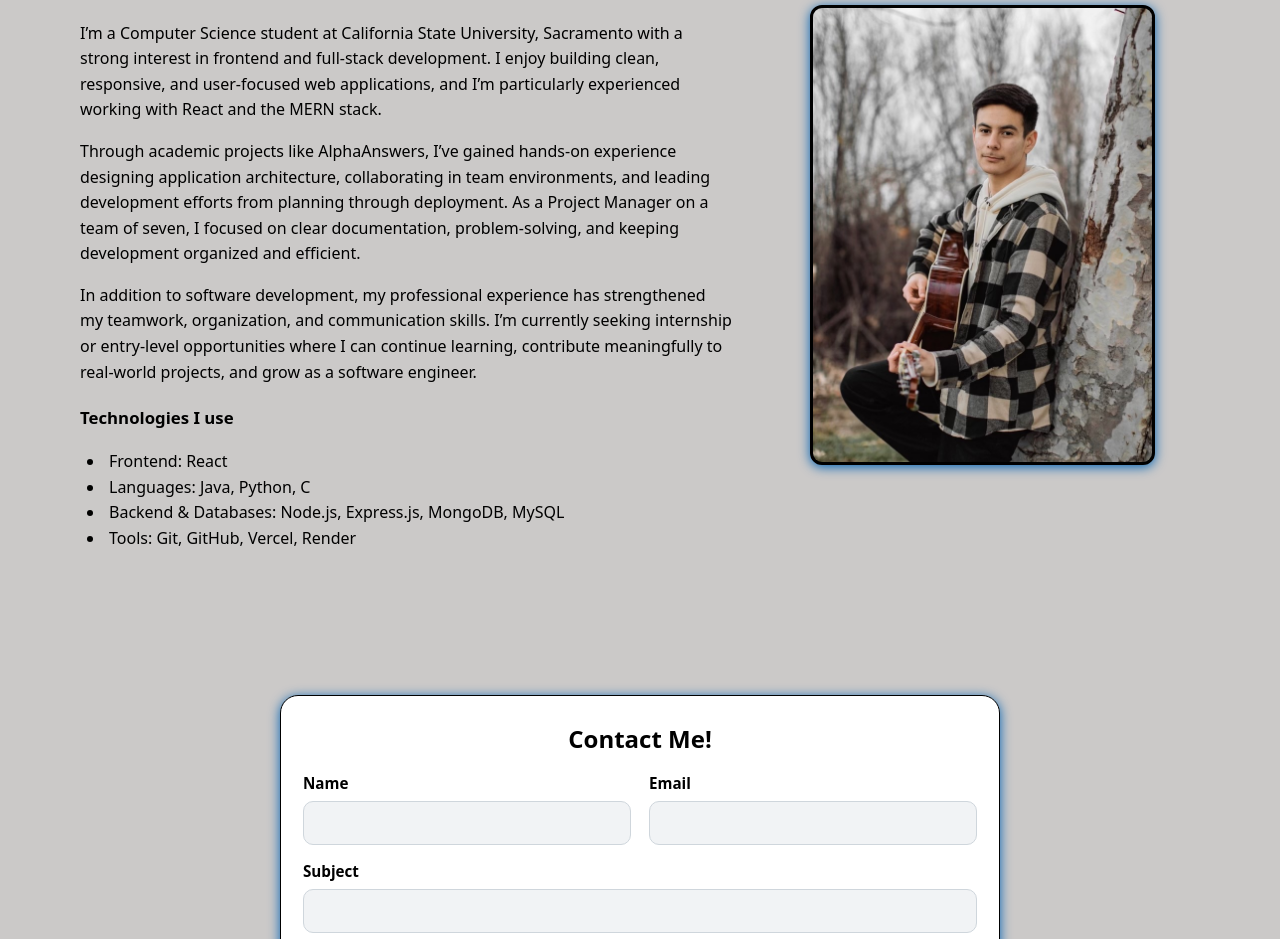
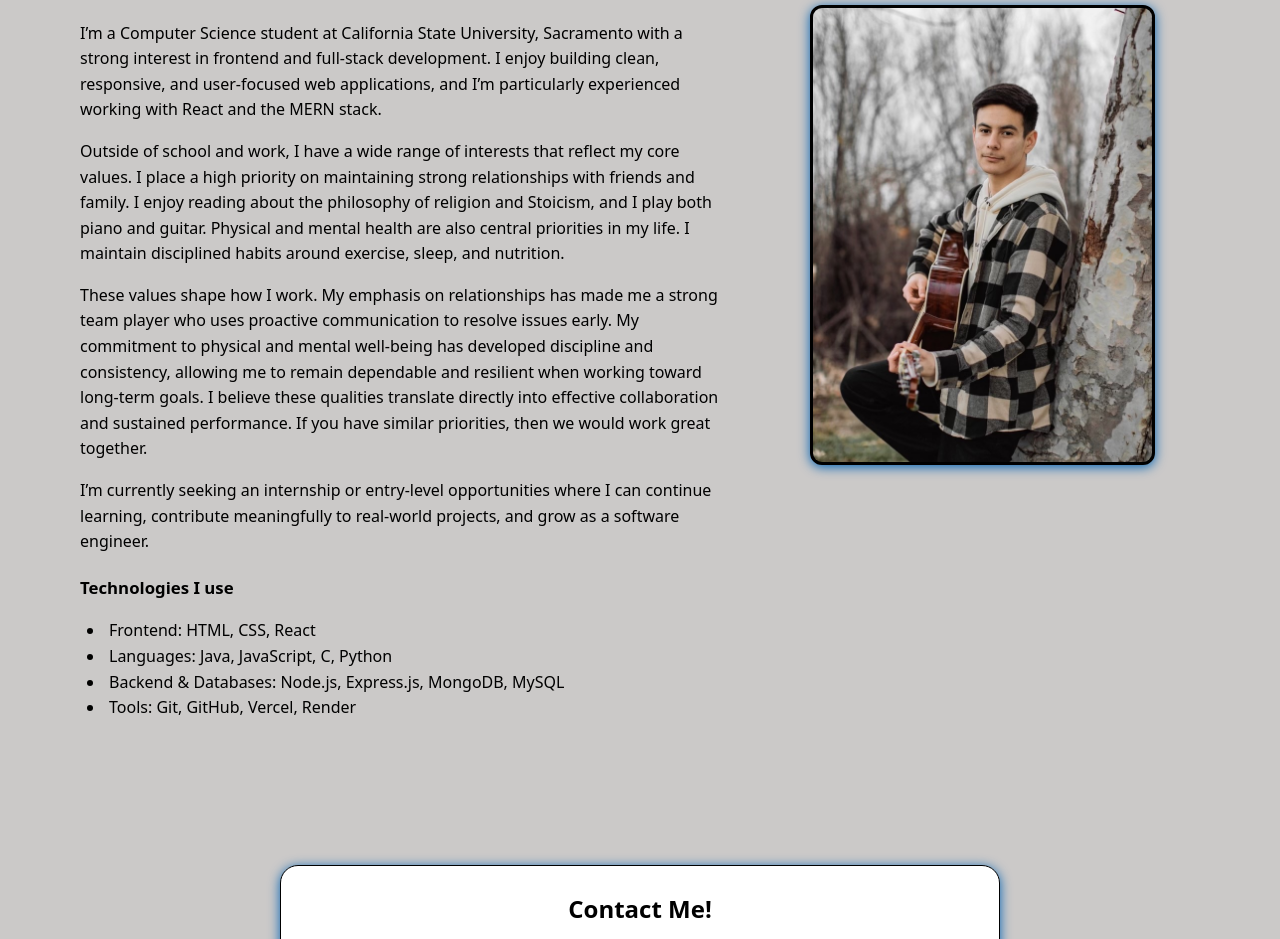
Before and after one commit to gdino1010/DgPortfolio, a React (Vite) app: page / in a window 1280 px wide. Shown: the part 1700-2639 px from the top of the page. Built offline with nearby package versions, Linux system fonts and the light colour scheme.

Commit message:
Version 27 content updates

```diff
--- a/src/components/About.jsx
+++ b/src/components/About.jsx
@@ -12,23 +12,29 @@ export default function About() {
             working with React and the MERN stack.
           </p>
           <p>
-            Through academic projects like AlphaAnswers, I’ve gained hands-on experience
-            designing application architecture, collaborating in team environments, and
-            leading development efforts from planning through deployment. As a Project
-            Manager on a team of seven, I focused on clear documentation, problem-solving,
-            and keeping development organized and efficient.
+            Outside of school and work, I have a wide range of interests that reflect my core values.
+            I place a high priority on maintaining strong relationships with friends and family.
+            I enjoy reading about the philosophy of religion and Stoicism, and I play both piano and guitar.
+            Physical and mental health are also central priorities in my life.
+            I maintain disciplined habits around exercise, sleep, and nutrition.
           </p>
           <p>
-            In addition to software development, my professional experience has strengthened
-            my teamwork, organization, and communication skills. I’m currently seeking internship
-            or entry-level opportunities where I can continue learning, contribute meaningfully
-            to real-world projects, and grow as a software engineer.
+            These values shape how I work.
+            My emphasis on relationships has made me a strong team player who uses proactive communication to resolve issues early.
+            My commitment to physical and mental well-being has developed discipline and consistency,
+            allowing me to remain dependable and resilient when working toward long-term goals.
+            I believe these qualities translate directly into effective collaboration and sustained performance.
+            If you have similar priorities, then we would work great together.
+          </p>
+          <p>
+            I’m currently seeking an internship or entry-level opportunities where I can continue learning,
+            contribute meaningfully to real-world projects, and grow as a software engineer.
           </p>
 
           <h3 className="subheading">Technologies I use</h3>
           <ul className="tech-list">
-                <li>Frontend: React</li>
-                <li>Languages: Java, Python, C</li>
+                <li>Frontend: HTML, CSS, React</li>
+                <li>Languages: Java, JavaScript, C, Python</li>
                 <li>Backend & Databases: Node.js, Express.js, MongoDB, MySQL</li>
                 <li>Tools: Git, GitHub, Vercel, Render</li>
           </ul>
```
